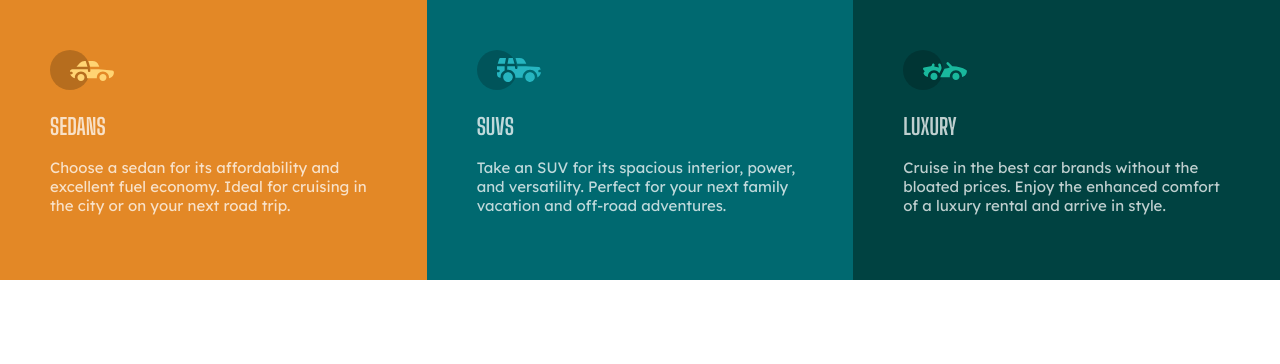
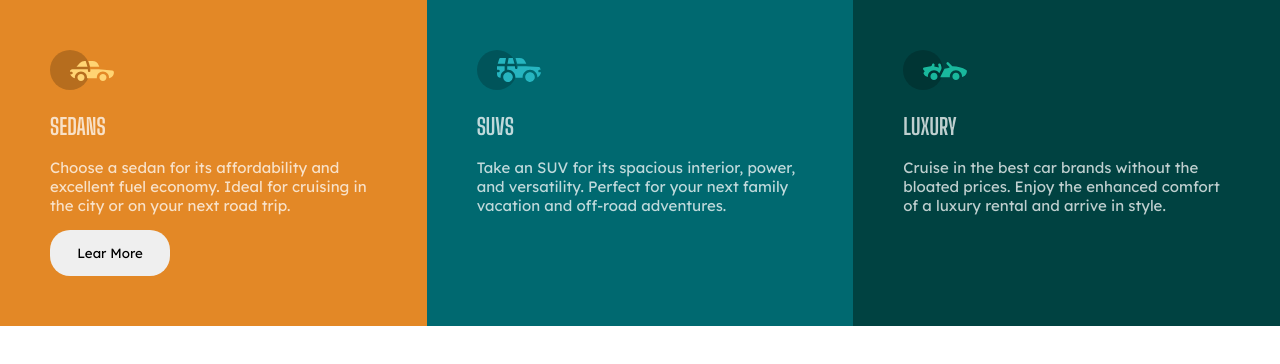
Before and after one commit to rtrepis/202207-w2ch1-ramon-trepat, a website: page index.html in a window 1280 px wide. Drawn offline with Linux system fonts and the light colour scheme.

Commit message:
stars button and detect bugfix-naming

```diff
--- a/css/style.css
+++ b/css/style.css
@@ -55,3 +55,10 @@ body {
 .uppercase {
   text-transform: uppercase;
 }
+
+.button {
+  border: 0;
+  border-radius: 20px;
+  padding: 15px;
+  width: 120px;
+}
--- a/index.html
+++ b/index.html
@@ -28,6 +28,7 @@
           Choose a sedan for its affordability and excellent fuel economy. Ideal
           for cruising in the city or on your next road trip.
         </p>
+        <button class="box__learn-more button lexend">Lear More</button>
       </section>
       <section class="box cyan-dark p50">
         <img src="/images/icon-suvs.svg" class="box__icon transparent-white" />
```
